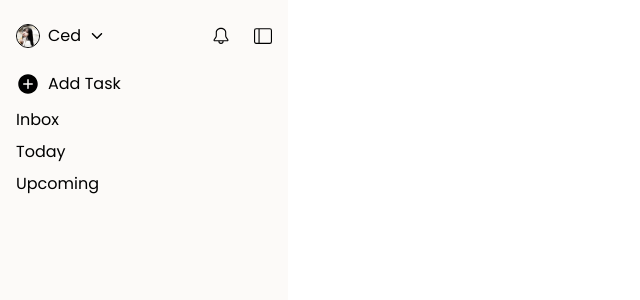
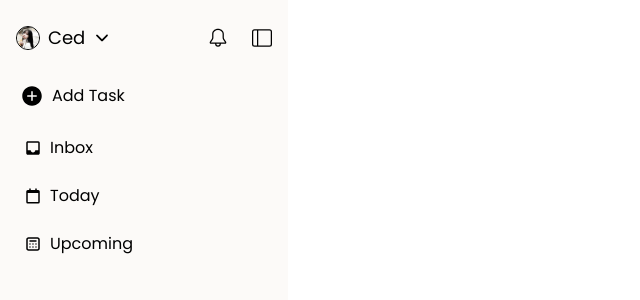
Before and after one commit to cedik456/group-proj-tdl, a React (Vite) app: page / in a window 1280 px wide. Shown: the top 300 px of the page, without its empty margins (0-640 px from the left). Built offline with nearby package versions, Linux system fonts and the light colour scheme.

Commit message:
Add button and links

```diff
--- a/src/components/Sidebar.jsx
+++ b/src/components/Sidebar.jsx
@@ -1,8 +1,10 @@
 import ProfilePic from "../assets/images/profile.png";
-import { FaRegBell } from "react-icons/fa";
 import { IoIosArrowDown, IoIosAddCircle } from "react-icons/io";
 import { BsLayoutSidebar } from "react-icons/bs";
 import { GoBell } from "react-icons/go";
+import { MdInbox } from "react-icons/md";
+import { BiCalendarAlt } from "react-icons/bi";
+import { CgCalendarDates } from "react-icons/cg";
 
 const Sidebar = () => {
   return (
@@ -15,26 +17,38 @@ const Sidebar = () => {
               alt=""
               className="w-6 h-6 border border-black rounded-full"
             />
-            <h1 className="mt-4 text-base font-normal">Ced</h1>
-            <IoIosArrowDown />
+            <h1 className="mt-4 text-lg font-normal">Ced</h1>
+            <IoIosArrowDown className="text-lg" />
           </div>
-          <div className="flex items-center gap-6 text-lg ">
+          <div className="flex items-center gap-6 text-xl ">
             <GoBell />
             <BsLayoutSidebar />
           </div>
         </div>
-        <button className="flex items-center gap-2 mb-3 ">
+        <button className="flex items-center w-full gap-2 py-2 pl-1 mb-3 hover:bg-slate-200 ">
           <IoIosAddCircle className="text-2xl" />
           Add Task
         </button>
         <div className="flex flex-col gap-2 ">
-          <a href="" className="text-black">
+          <a
+            href=""
+            className="flex items-center gap-2 p-2 text-black rounded hover:bg-slate-200"
+          >
+            <MdInbox className="text-lg" />
             Inbox
           </a>
-          <a href="" className="text-black">
+          <a
+            href=""
+            className="flex items-center gap-2 p-2 text-black rounded hover:bg-slate-200"
+          >
+            <BiCalendarAlt className="text-lg" />
             Today
           </a>
-          <a href="" className="text-black">
+          <a
+            href=""
+            className="flex items-center gap-2 p-2 text-black rounded hover:bg-slate-200"
+          >
+            <CgCalendarDates className="text-lg" />
             Upcoming
           </a>
         </div>
--- a/tailwind.config.js
+++ b/tailwind.config.js
@@ -14,16 +14,16 @@ export default {
           600: "#74569b",
           700: "#5d447c",
           800: "#46335d",
-          900: "#362848"
+          900: "#362848",
         },
 
         Danger: {
           50: "#FF6868",
-          100: "#FF3434"
-        }
+          100: "#FF3434",
+        },
       },
       fontFamily: {
-        sans: ['Poppins', 'sans-serif'],
+        sans: ["Poppins", "sans-serif"],
       },
     },
   },
```
